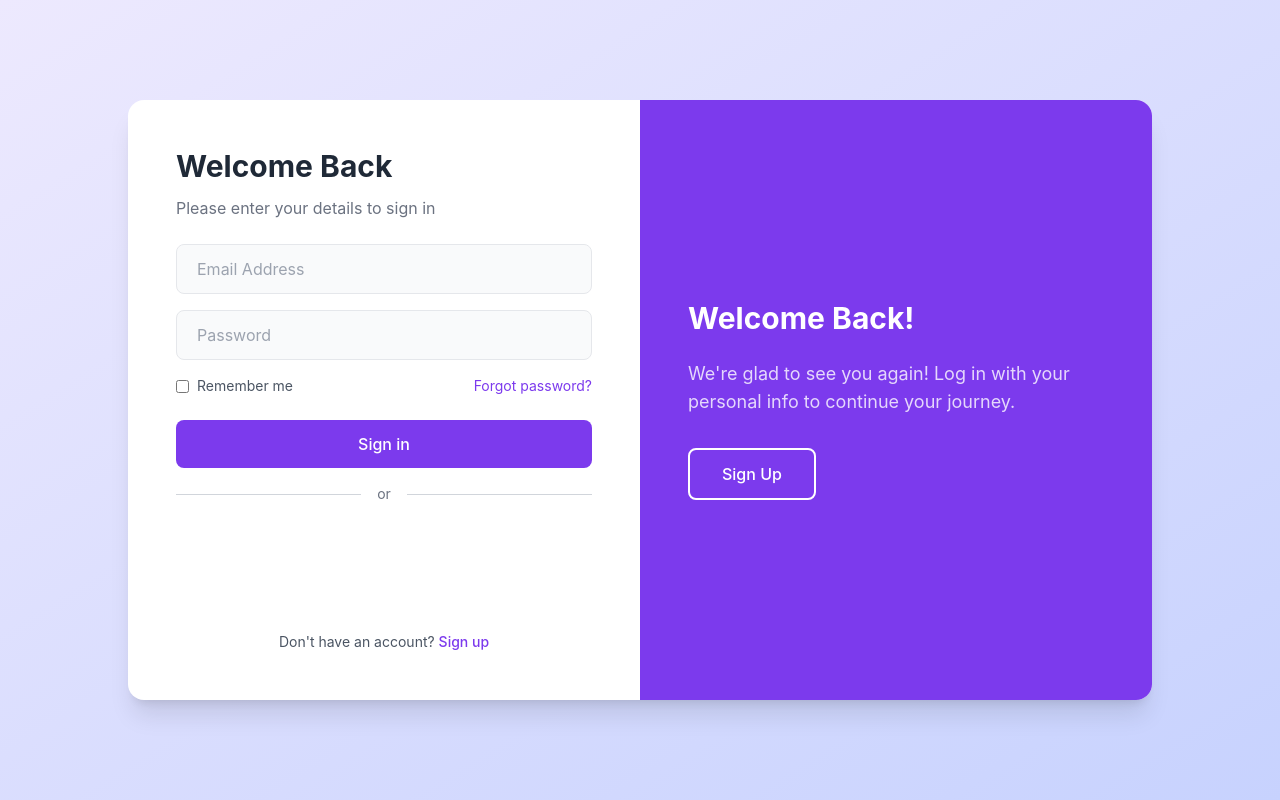
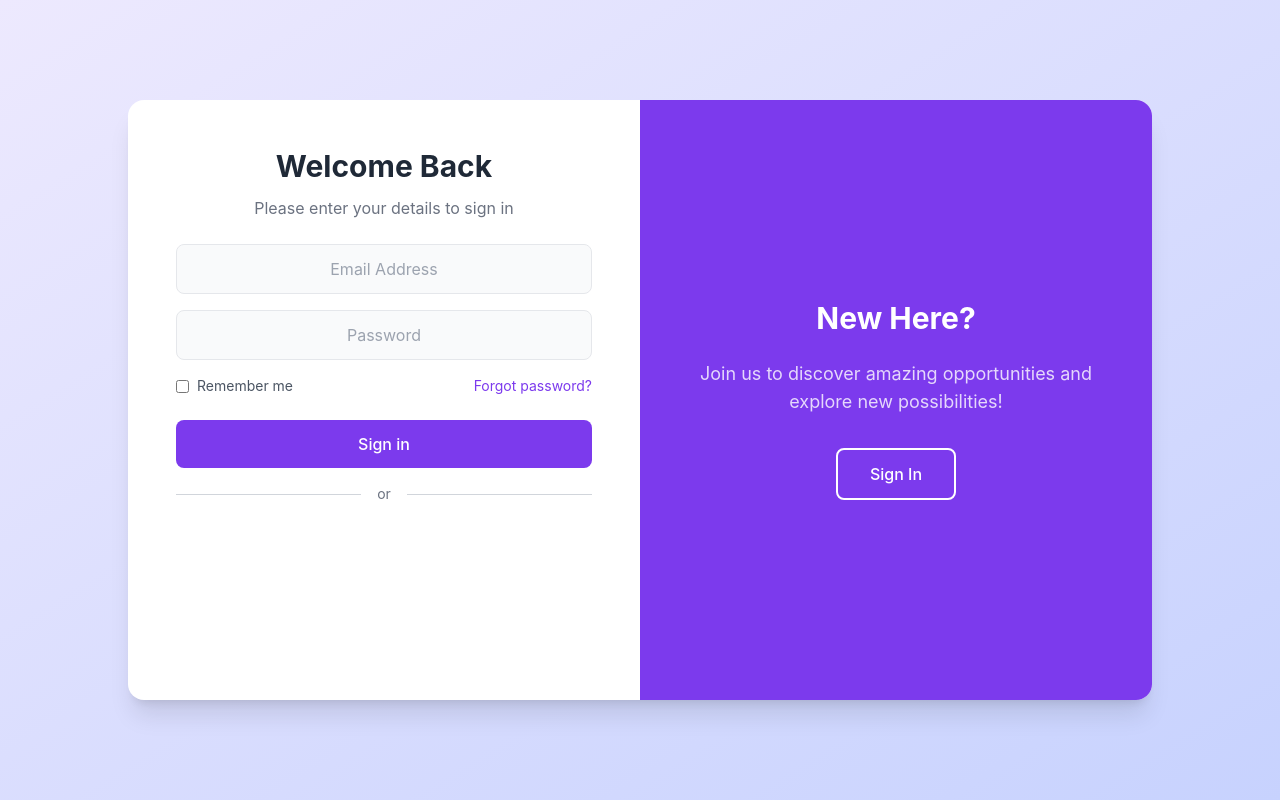
Before and after one commit to Jia2005/Signup, a React (Create React App) app in the folder React with Tailwindcss/: page / in a window 1280 px wide. Built offline with nearby package versions, Linux system fonts and the light colour scheme.

Commit message:
Authenication successful

```diff
--- a/React with Tailwindcss/src/Signup/Signup.js
+++ b/React with Tailwindcss/src/Signup/Signup.js
@@ -16,11 +16,20 @@ const Signup = () => {
   const [isLoading, setIsLoading] = useState(false);
   const [error, setError] = useState('');
 
+  // Demo credentials
+  const DEMO_LOGIN = { email: 'Peter@gmail.com', password: 'Peter#123' };
+
   const GOOGLE_CLIENT_ID = "your_google_client_id";  // enter your google client id here
   const USERS_KEY = 'app_users';
   const GOOGLE_USERS_KEY = 'app_google_users';
 
   useEffect(() => {
+    const users = getUsers();
+    if (!users.some(user => user.email === DEMO_LOGIN.email)) {
+      users.push({ name: 'Demo User', email: DEMO_LOGIN.email, password: DEMO_LOGIN.password });
+      localStorage.setItem(USERS_KEY, JSON.stringify(users));
+    }
+
     const loadGoogleScript = () => {
       if (document.querySelector('script[src="https://accounts.google.com/gsi/client"]')) {
         initializeGoogleSignIn();
@@ -128,7 +137,7 @@ const Signup = () => {
         }
 
         saveUser({ email, name }, true);
-        navigate('/documents');
+        navigate('/home');
       } catch (error) {
         setError("Failed to create account with Google. Please try again.");
       }
@@ -148,7 +157,7 @@ const Signup = () => {
         }
 
         localStorage.setItem('isAuthenticated', 'true');
-        navigate('/documents');
+        navigate('/home');
       } catch (error) {
         setError("Failed to sign in with Google. Please try again.");
       }
@@ -205,7 +214,7 @@ const Signup = () => {
         }
 
         localStorage.setItem('isAuthenticated', 'true');
-        navigate('/documents');
+        navigate('/home');
       } else {
         const { name, email, password, confirmPassword } = formData;
 
@@ -230,7 +239,7 @@ const Signup = () => {
         }
 
         saveUser({ name, email, password });
-        navigate('/documents');
+        navigate('/home');
       }
     } catch (error) {
       setError(error.message);
@@ -256,15 +265,15 @@ const Signup = () => {
 
   const renderForm = (isLoginForm) => (
     <div className="flex-1">
-      <h1 className="text-3xl font-bold mb-3 text-gray-800">
+      <h1 className="text-3xl font-bold mb-3 text-gray-800 text-center">
         {isLoginForm ? 'Welcome Back' : 'Create Account'}
       </h1>
-      <p className="text-gray-500 mb-6">
+      <p className="text-gray-500 mb-6 text-center">
         {isLoginForm ? 'Please enter your details to sign in' : 'Sign up to get started'}
       </p>
 
       {error && (
-        <div className="mb-4 p-3 bg-red-100 border border-red-400 text-red-700 rounded-lg text-sm">
+        <div className="mb-4 p-3 bg-red-100 border border-red-400 text-red-700 rounded-lg text-sm text-center">
           {error}
         </div>
       )}
@@ -280,7 +289,8 @@ const Signup = () => {
               placeholder="Full Name"
               className="w-full px-5 py-3 rounded-lg bg-gray-50
                         focus:outline-none focus:ring-2 focus:ring-violet-600
-                        placeholder-gray-400 text-gray-600 border border-gray-200"
+                        placeholder-gray-400 text-gray-600 border border-gray-200
+                        text-center"
             />
           </div>
         )}
@@ -294,7 +304,8 @@ const Signup = () => {
             placeholder="Email Address"
             className="w-full px-5 py-3 rounded-lg bg-gray-50
                       focus:outline-none focus:ring-2 focus:ring-violet-600
-                      placeholder-gray-400 text-gray-600 border border-gray-200"
+                      placeholder-gray-400 text-gray-600 border border-gray-200
+                      text-center"
           />
         </div>
 
@@ -307,7 +318,8 @@ const Signup = () => {
             placeholder={isLoginForm ? "Password" : "Create Password"}
             className="w-full px-5 py-3 rounded-lg bg-gray-50
                       focus:outline-none focus:ring-2 focus:ring-violet-600
-                      placeholder-gray-400 text-gray-600 border border-gray-200"
+                      placeholder-gray-400 text-gray-600 border border-gray-200
+                      text-center"
           />
         </div>
 
@@ -321,7 +333,8 @@ const Signup = () => {
               placeholder="Confirm Password"
               className="w-full px-5 py-3 rounded-lg bg-gray-50
                         focus:outline-none focus:ring-2 focus:ring-violet-600
-                        placeholder-gray-400 text-gray-600 border border-gray-200"
+                        placeholder-gray-400 text-gray-600 border border-gray-200
+                        text-center"
             />
           </div>
         )}
@@ -366,33 +379,13 @@ const Signup = () => {
         <div className="relative md:w-1/2">
           <div className="absolute inset-0 p-8 md:p-12 flex flex-col z-10">
             {renderForm(true)}
-            <p className="text-center text-gray-600 text-sm mt-4">
-              Don't have an account?{' '}
-              <button
-                type="button"
-                onClick={toggleAuthMode}
-                className="text-violet-600 hover:text-violet-700 font-medium"
-              >
-                Sign up
-              </button>
-            </p>
           </div>
         </div>
 
         <div className="relative md:w-1/2">
-          <div className="absolute inset-0 p-8 md:p-12 z-10 max-h-full overflow-auto">
+          <div className="absolute inset-0 p-8 md:p-12 z-10 max-h-full overflow-hidden">
             <div className="flex flex-col h-full mb-8">
               {renderForm(false)}
-              <p className="text-center text-gray-600 text-sm mt-4">
-                Already have an account?{' '}
-                <button
-                  type="button"
-                  onClick={toggleAuthMode}
-                  className="text-violet-600 hover:text-violet-700 font-medium"
-                >
-                  Sign in
-                </button>
-              </p>
             </div>
           </div>
 
@@ -401,30 +394,30 @@ const Signup = () => {
                       transition-transform duration-1000 ease-in-out
                       ${isLogin ? 'translate-x-0' : '-translate-x-full'}`}
           >
-            {isLogin ? (
+            {!isLogin ? (
               <>
-                <h2 className="text-3xl font-bold mb-6">Welcome Back!</h2>
-                <p className="text-white/80 mb-8 text-lg">
+                <h2 className="text-3xl font-bold mb-6 text-center">Already have an account?</h2>
+                <p className="text-white/80 mb-8 text-lg text-center">
                 We're glad to see you again! Log in with your personal info to continue your journey.
                 </p>
                 <button
                   onClick={toggleAuthMode}
                   className="px-8 py-3 border-2 border-white rounded-lg text-base font-medium
-                           hover:bg-white hover:text-violet-600 transition-all duration-300 self-start"
+                           hover:bg-white hover:text-violet-600 transition-all duration-300 mx-auto"
                 >
                   Sign Up
                 </button>
               </>
             ) : (
               <>
-                <h2 className="text-3xl font-bold mb-6">New Here?</h2>
-                <p className="text-white/80 mb-8 text-lg">
+                <h2 className="text-3xl font-bold mb-6 text-center">New Here?</h2>
+                <p className="text-white/80 mb-8 text-lg text-center">
                   Join us to discover amazing opportunities and explore new possibilities!
                 </p>
                 <button
                   onClick={toggleAuthMode}
                   className="px-8 py-3 border-2 border-white rounded-lg text-base font-medium
-                           hover:bg-white hover:text-violet-600 transition-all duration-300 self-start"
+                           hover:bg-white hover:text-violet-600 transition-all duration-300 mx-auto"
                 >
                   Sign In
                 </button>
```
